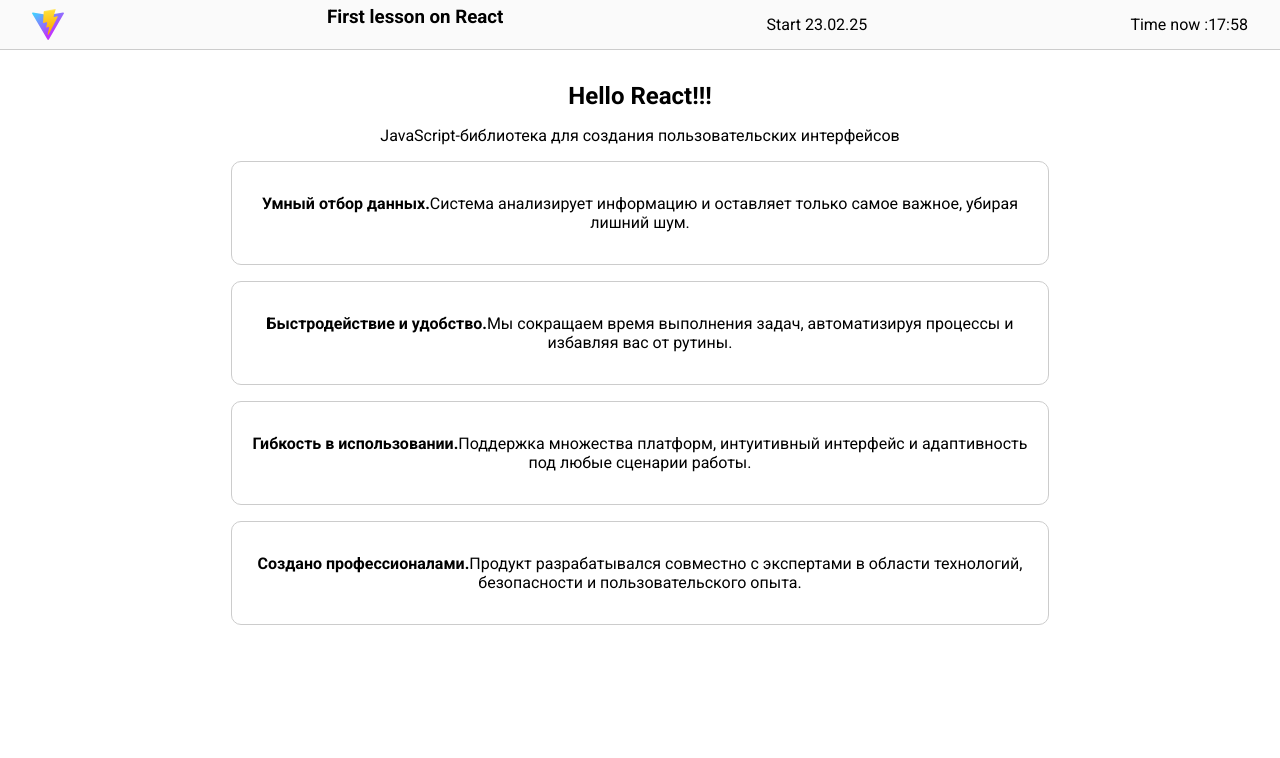
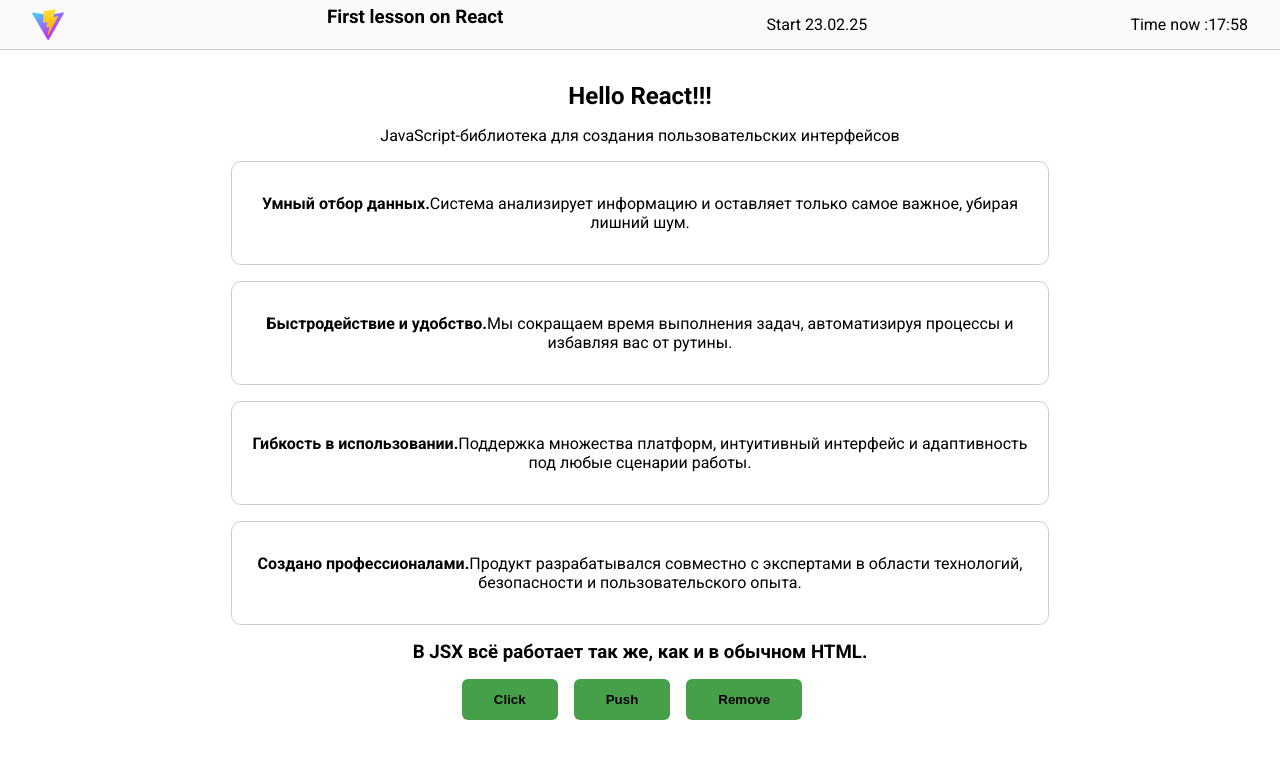
Before and after one commit to romanbarinov84/React-lesson-one, a React (Vite) app: page / in a window 1280 px wide. Shown: the top 758 px of the page. Built offline with nearby package versions, Linux system fonts and the light colour scheme.

Commit message:
function button 1:17

```diff
--- a/src/App.jsx
+++ b/src/App.jsx
@@ -1,9 +1,12 @@
 import Header from "./components/Header";
 import { ways } from "./data";
 import ChangeText from "./components/ChangeText";
-
+import Button from "./components/buttons/Button";
 
 function App() {
+  function buttonClick(){
+
+  }
   return (
     <div>
       <Header />
@@ -37,8 +40,11 @@ function App() {
         </section>
         <section>
           <h3>
-
+          В JSX всё работает так же, как и в обычном HTML.
           </h3>
+        <Button onClick={() => buttonClick("way")}>Click</Button>
+        <Button onClick={() => buttonClick("easy")}>Push</Button>
+        <Button onClick={() => buttonClick("program")}>Remove</Button>
         </section>
       </main>
     </div>
--- /dev/null
+++ b/src/components/buttons/Button.css
@@ -0,0 +1,20 @@
+
+.button{
+    padding: 0.8rem 2rem;
+    border: none;
+    border-radius: 6px;
+    cursor: pointer;
+    transition: all 0.3s;
+    font-weight: bold;
+    margin-right: 1rem;
+    background-color: #45a049;
+}
+
+button:hover{
+    opacity: 0.8;
+}
+
+.button.active{
+    background: #3e6ae1;
+    color: #fff;
+}
--- /dev/null
+++ b/src/components/buttons/Button.jsx
@@ -0,0 +1,6 @@
+import './Button.css'
+
+export default function Button({children , onClick}){
+
+    return ( <button className='button' onClick={onClick}>{children}</button>)
+}
--- a/src/data.js
+++ b/src/data.js
@@ -20,8 +20,8 @@ export const ways =
 
 
 export const differences = {
-  way: 'Узконаправленный подход. Учим только фронтенду, поэтому вы получаете именно те знания, за которыми пришли.',
-  easy: 'Доступность обучения. Простыми словами объясняем сложные темы на понятных примерах.',
+  way: 'Реактивность: Когда ты меняешь состояние в React, UI автоматически обновляется, а в обычном JavaScript нужно вручную обновлять каждый элемент.',
+  easy: 'JSX: В React ты можешь писать структуру HTML прямо в JavaScript, что делает код более читаемым и компактным.',
   program:
-    'Концентрация знаний. Например, модуль «HTML&CSS» даст вам столько же умений и навыков, как и 6 месяцев обучения по этой программе в госуниверситете.',
+    'Компоненты: React позволяет разделить интерфейс на компоненты, что упрощает поддержку и повторное использование кода.',
 }
```
